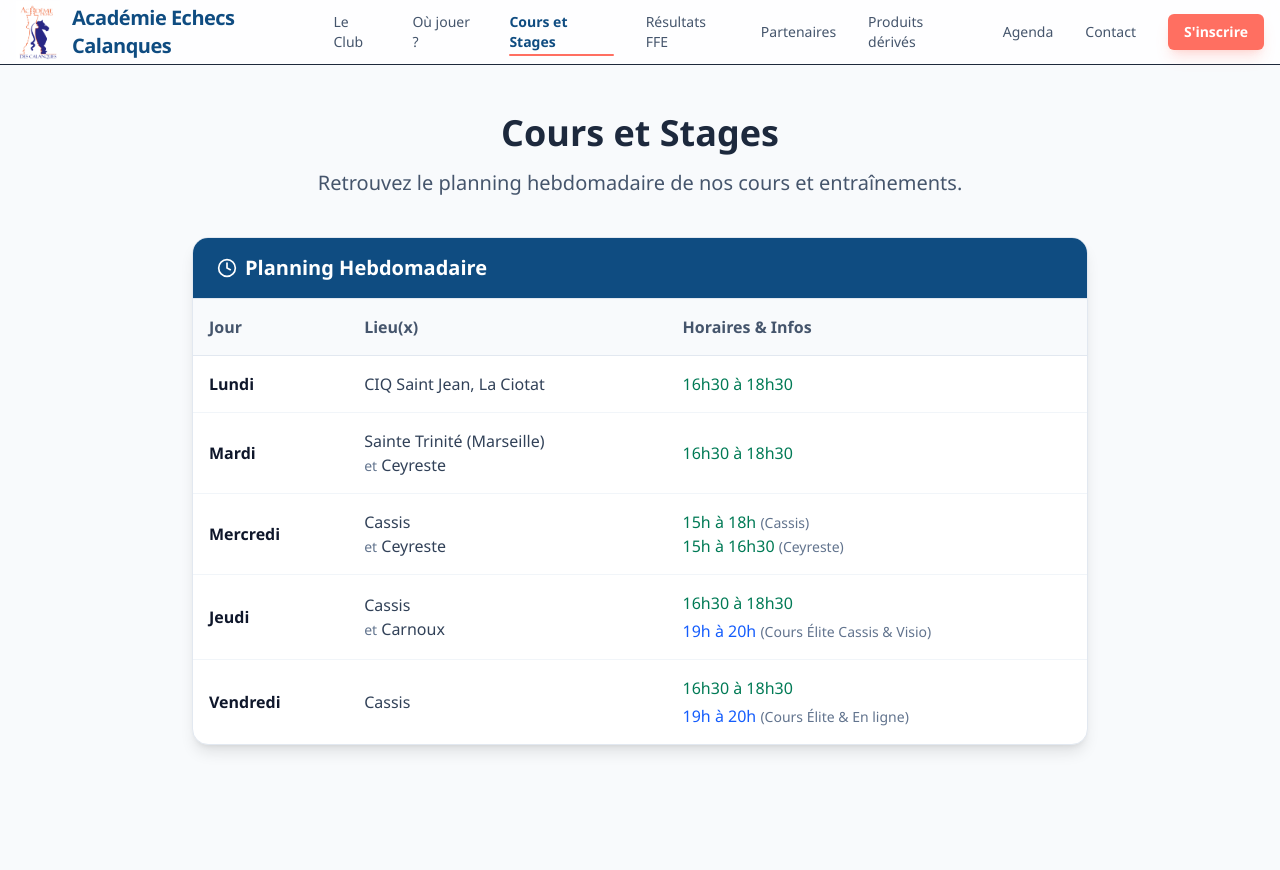
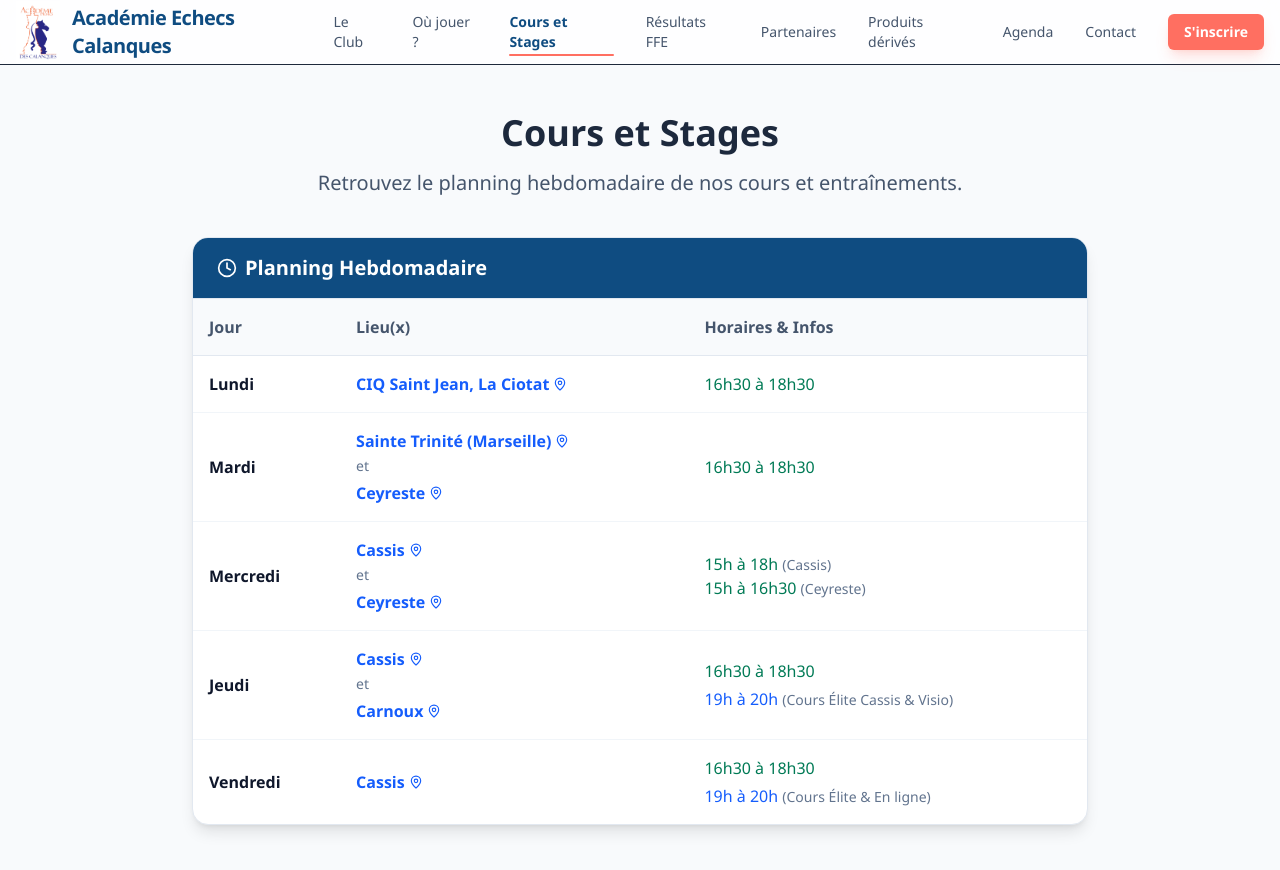
Before and after one commit to jgiraudeau/ac_echecs_calanques, a Next.js app: page /activites in a window 1280 px wide. Shown: the top 870 px of the page. Before the commit the page ends 841 px from the top, so only its background shows below. Built offline with nearby package versions, Linux system fonts and the light colour scheme.

Commit message:
feat: link schedule locations to map with auto-selection

```diff
--- a/src/app/activites/page.tsx
+++ b/src/app/activites/page.tsx
@@ -1,5 +1,6 @@
 import { Navbar } from "@/components/layout/Navbar";
-import { Clock } from "lucide-react";
+import { Clock, MapPin } from "lucide-react";
+import Link from "next/link";
 
 export default function ActivitesPage() {
     return (
@@ -31,17 +32,61 @@ export default function ActivitesPage() {
                             <tbody className="divide-y divide-slate-100 text-slate-700">
                                 <tr className="hover:bg-slate-50">
                                     <td className="p-4 font-semibold text-slate-900">Lundi</td>
-                                    <td className="p-4">CIQ Saint Jean, La Ciotat</td>
+                                    <td className="p-4">
+                                        <Link
+                                            href="/lieux?id=ceyreste-echecs-siege"
+                                            className="text-blue-600 hover:text-accent font-semibold hover:underline inline-flex items-center gap-1"
+                                        >
+                                            CIQ Saint Jean, La Ciotat
+                                            <MapPin className="w-3.5 h-3.5" />
+                                        </Link>
+                                    </td>
                                     <td className="p-4 text-emerald-700 font-medium">16h30 à 18h30</td>
                                 </tr>
                                 <tr className="hover:bg-slate-50">
                                     <td className="p-4 font-semibold text-slate-900">Mardi</td>
-                                    <td className="p-4">Sainte Trinité (Marseille) <br/><span className="text-sm text-slate-500">et</span> Ceyreste</td>
+                                    <td className="p-4">
+                                        <Link
+                                            href="/lieux?id=institution-sainte-trinite-marseille"
+                                            className="text-blue-600 hover:text-accent font-semibold hover:underline inline-flex items-center gap-1"
+                                        >
+                                            Sainte Trinité (Marseille)
+                                            <MapPin className="w-3.5 h-3.5" />
+                                        </Link>
+                                        <br/>
+                                        <span className="text-sm text-slate-500">et</span>
+                                        <br/>
+                                        <Link
+                                            href="/lieux?id=salle-culture-ceyreste"
+                                            className="text-blue-600 hover:text-accent font-semibold hover:underline inline-flex items-center gap-1 mt-1"
+                                        >
+                                            Ceyreste
+                                            <MapPin className="w-3.5 h-3.5" />
+                                        </Link>
+                                    </td>
                                     <td className="p-4 text-emerald-700 font-medium">16h30 à 18h30</td>
                                 </tr>
                                 <tr className="hover:bg-slate-50">
                                     <td className="p-4 font-semibold text-slate-900">Mercredi</td>
-                                    <td className="p-4">Cassis <br/><span className="text-sm text-slate-500">et</span> Ceyreste</td>
+                                    <td className="p-4">
+                                        <Link
+                                            href="/lieux?id=centre-culturel-cassis"
+                                            className="text-blue-600 hover:text-accent font-semibold hover:underline inline-flex items-center gap-1"
+                                        >
+                                            Cassis
+                                            <MapPin className="w-3.5 h-3.5" />
+                                        </Link>
+                                        <br/>
+                                        <span className="text-sm text-slate-500">et</span>
+                                        <br/>
+                                        <Link
+                                            href="/lieux?id=salle-culture-ceyreste"
+                                            className="text-blue-600 hover:text-accent font-semibold hover:underline inline-flex items-center gap-1 mt-1"
+                                        >
+                                            Ceyreste
+                                            <MapPin className="w-3.5 h-3.5" />
+                                        </Link>
+                                    </td>
                                     <td className="p-4">
                                         <div className="text-emerald-700 font-medium">15h à 18h <span className="text-slate-500 text-sm font-normal">(Cassis)</span></div>
                                         <div className="text-emerald-700 font-medium">15h à 16h30 <span className="text-slate-500 text-sm font-normal">(Ceyreste)</span></div>
@@ -49,7 +94,25 @@ export default function ActivitesPage() {
                                 </tr>
                                 <tr className="hover:bg-slate-50">
                                     <td className="p-4 font-semibold text-slate-900">Jeudi</td>
-                                    <td className="p-4">Cassis <br/><span className="text-sm text-slate-500">et</span> Carnoux</td>
+                                    <td className="p-4">
+                                        <Link
+                                            href="/lieux?id=centre-culturel-cassis"
+                                            className="text-blue-600 hover:text-accent font-semibold hover:underline inline-flex items-center gap-1"
+                                        >
+                                            Cassis
+                                            <MapPin className="w-3.5 h-3.5" />
+                                        </Link>
+                                        <br/>
+                                        <span className="text-sm text-slate-500">et</span>
+                                        <br/>
+                                        <Link
+                                            href="/lieux?id=club-coq-carnoux"
+                                            className="text-blue-600 hover:text-accent font-semibold hover:underline inline-flex items-center gap-1 mt-1"
+                                        >
+                                            Carnoux
+                                            <MapPin className="w-3.5 h-3.5" />
+                                        </Link>
+                                    </td>
                                     <td className="p-4">
                                         <div className="text-emerald-700 font-medium">16h30 à 18h30</div>
                                         <div className="text-blue-600 font-medium mt-1">19h à 20h <span className="text-slate-500 text-sm font-normal">(Cours Élite Cassis & Visio)</span></div>
@@ -57,7 +120,15 @@ export default function ActivitesPage() {
                                 </tr>
                                 <tr className="hover:bg-slate-50">
                                     <td className="p-4 font-semibold text-slate-900">Vendredi</td>
-                                    <td className="p-4">Cassis</td>
+                                    <td className="p-4">
+                                        <Link
+                                            href="/lieux?id=centre-culturel-cassis"
+                                            className="text-blue-600 hover:text-accent font-semibold hover:underline inline-flex items-center gap-1"
+                                        >
+                                            Cassis
+                                            <MapPin className="w-3.5 h-3.5" />
+                                        </Link>
+                                    </td>
                                     <td className="p-4">
                                         <div className="text-emerald-700 font-medium">16h30 à 18h30</div>
                                         <div className="text-blue-600 font-medium mt-1">19h à 20h <span className="text-slate-500 text-sm font-normal">(Cours Élite & En ligne)</span></div>
--- a/src/components/map/LocationsMap.tsx
+++ b/src/components/map/LocationsMap.tsx
@@ -1,6 +1,6 @@
 "use client";
 
-import { useMemo, useState } from "react";
+import { useEffect, useMemo, useState } from "react";
 import { ExternalLink, Navigation, Route } from "lucide-react";
 import { LOCATION_ENTRIES } from "@/lib/locations";
 
@@ -22,6 +22,22 @@ export default function LocationsMap() {
   const [selectedLocationId, setSelectedLocationId] = useState<string>(
     LOCATION_ENTRIES[0]?.id ?? "",
   );
+
+  useEffect(() => {
+    if (typeof window !== "undefined") {
+      const params = new URLSearchParams(window.location.search);
+      const idParam = params.get("id");
+      if (idParam && LOCATION_ENTRIES.some((loc) => loc.id === idParam)) {
+        setSelectedLocationId(idParam);
+        return;
+      }
+
+      const hash = window.location.hash.replace("#", "");
+      if (hash && LOCATION_ENTRIES.some((loc) => loc.id === hash)) {
+        setSelectedLocationId(hash);
+      }
+    }
+  }, []);
 
   const selectedLocation = useMemo(
     () => LOCATION_ENTRIES.find((location) => location.id === selectedLocationId) ?? LOCATION_ENTRIES[0],
```
